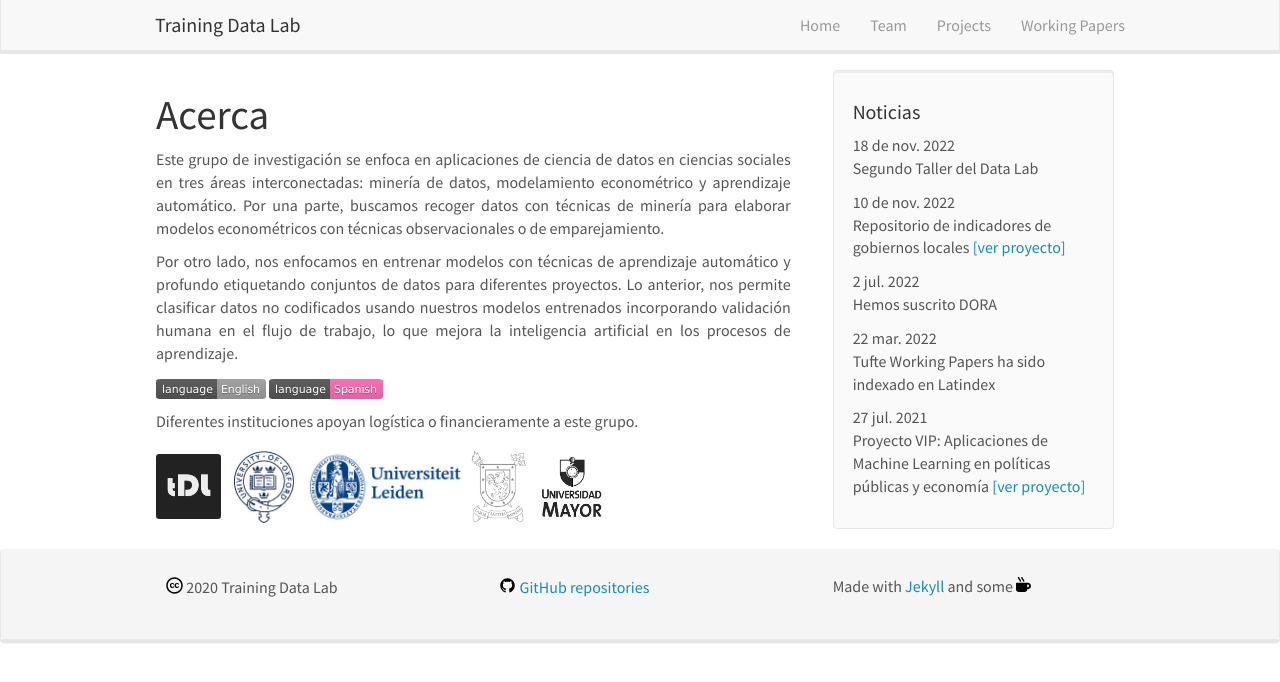
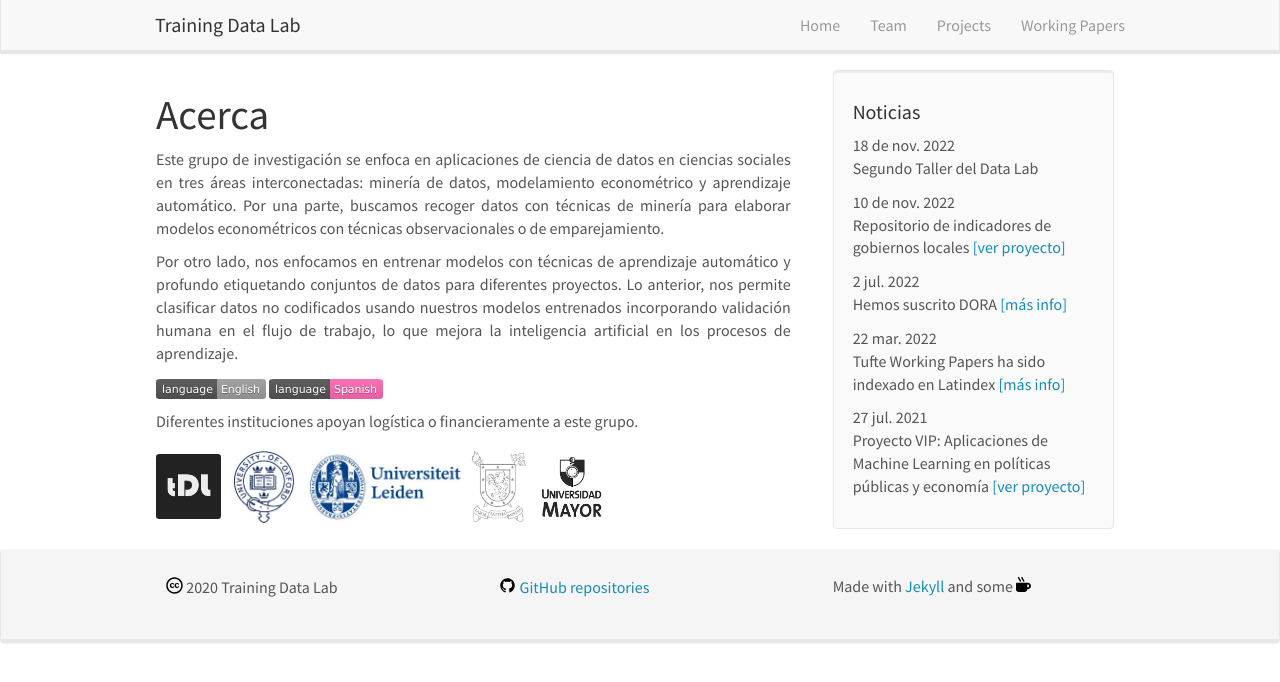
Before and after one commit to training-datalab/old-training-datalab.com, a Jekyll site: the page built from _pages/about_spanish.md, in a window 1280 px wide. Shown: the top 682 px of the page. Built offline with Jekyll 4.4.1, drawn with Linux system fonts in a browser that asks for light colours; nearby versions of some CDN libraries.

Commit message:
Update news_spanish.yml

```diff
--- a/_data/news_spanish.yml
+++ b/_data/news_spanish.yml
@@ -8,11 +8,11 @@
 
 - date: 2 jul. 2022
   headline: "Hemos suscrito DORA"
-  newslink:
+  newslink: <a href="https://sfdora.org/signers/" target="_blank">[más info]</a>
 
 - date: 22 mar. 2022
   headline: "Tufte Working Papers ha sido indexado en Latindex"
-  newslink:
+  newslink: <a href="/tufte-working-papers-spanish/">[más info]</a>
 
 - date: 27 jul. 2021
   headline: "Proyecto VIP: Aplicaciones de Machine Learning en políticas públicas y economía"
```
